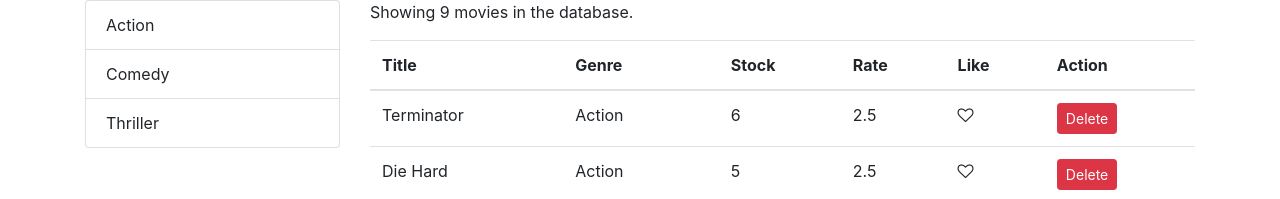
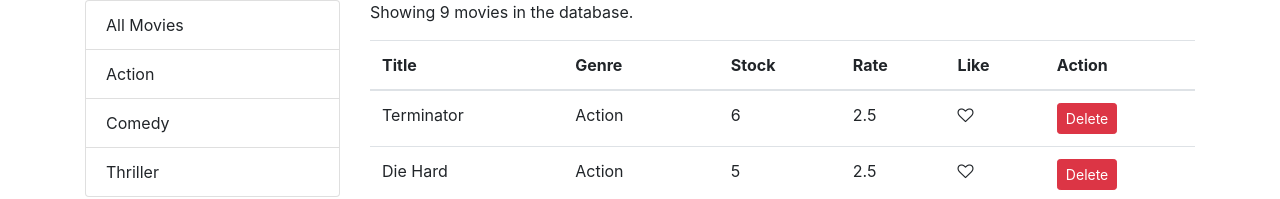
Before and after one commit to BrayoKane/vidly, a React (Create React App) app: page / in a window 1280 px wide. Shown: the top 199 px of the page. Built offline with nearby package versions, Linux system fonts and the light colour scheme.

Commit message:
feat(core): filtering - implemented

```diff
--- a/src/components/movies.jsx
+++ b/src/components/movies.jsx
@@ -15,7 +15,8 @@ class Movies extends Component {
     };
 
     componentDidMount() {
-        this.setState({movies: getMovies(), genres: getGenres()})
+        const genres = [{name: 'All Movies'}, ...getGenres()];
+        this.setState({movies: getMovies(), genres});
     }
 
     handleDelete = movie => {
@@ -35,7 +36,7 @@ class Movies extends Component {
     };
 
     handleGenreSelect = (genre) => {
-        this.setState({selectedGenre: genre});
+        this.setState({selectedGenre: genre, currentPage: 1});
     };
 
     render() {
@@ -45,7 +46,7 @@ class Movies extends Component {
         if (count === 0) return <p>There are no movies in the database!</p>
 
         // Filtering
-        const filtered = selectedGenre ? allMovies.filter(m => m.genre._id === selectedGenre._id) : allMovies;
+        const filtered = selectedGenre && selectedGenre._id ? allMovies.filter(m => m.genre._id === selectedGenre._id) : allMovies;
 
         // Pagination
         const movies = paginate(filtered, currentPage, pageSize);
```
